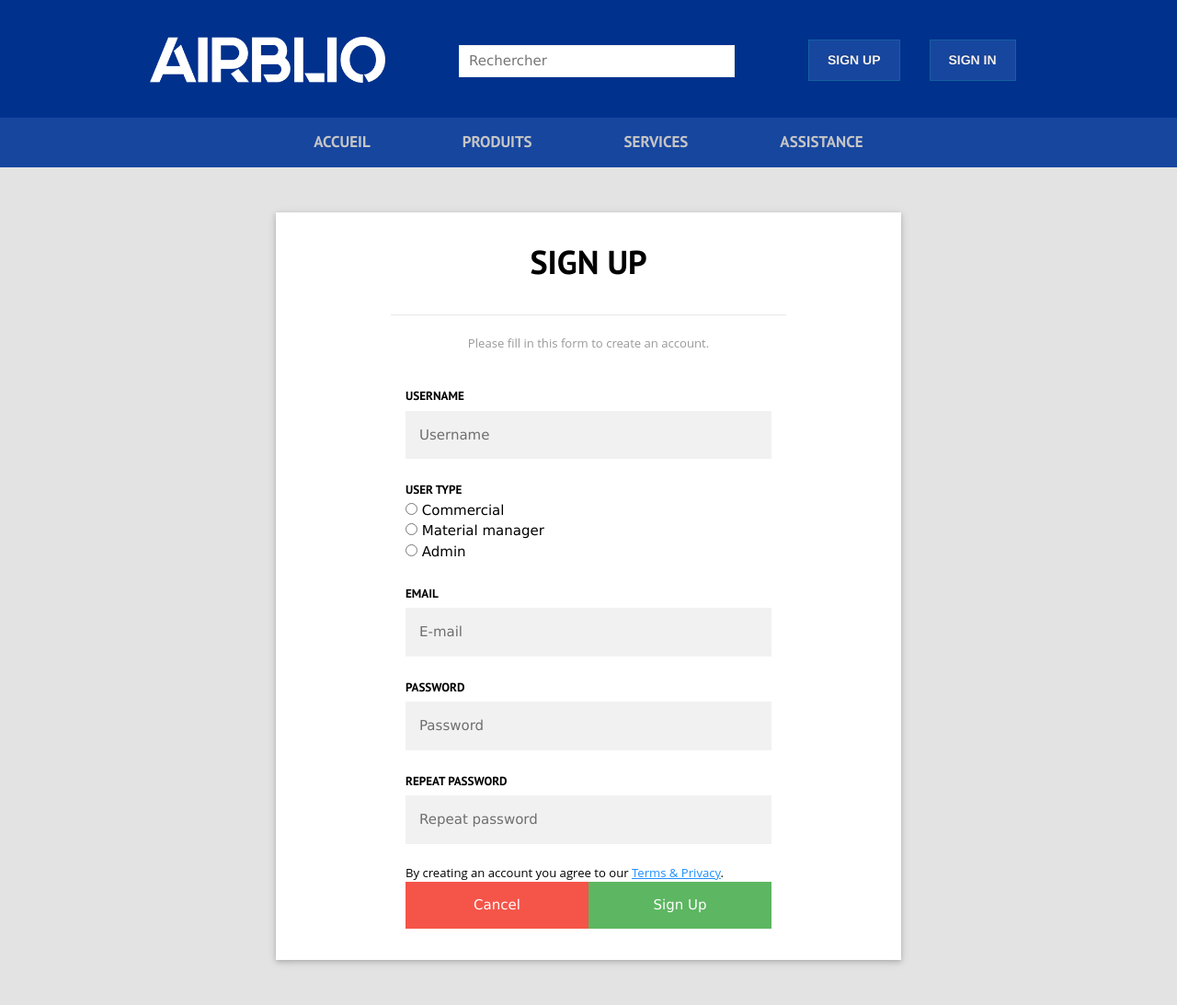
After one commit to axelacu/SIA, a PHP site: page /singup_employees.php in a window 1280 px wide. The commit adds this page. Shown: the whole page at 92% size. Run offline with PHP 8.4, Linux system fonts and the light colour scheme.

Commit message:
Adding elements to the data base

```diff
--- a/LogSys/header.php
+++ b/LogSys/header.php
@@ -54,6 +54,28 @@ session_start();
                                    </div>
                               </div>';
                     }else{
+                        $submenu = "";
+                        switch ($_SESSION['TYPE_USER']){
+                            case 'C': //for client.
+                                $submenu = '<a href="commands_client.php" class="w3-bar-item w3-button button">Commands</a>
+                                              <a href="demands.php" class="w3-bar-item w3-button button">Demands</a>';
+                                break;
+                            case 'M': //for commercial
+                                $submenu = '<a href="commands_pro.php" class="w3-bar-item w3-button button">Waiting Clients</a>
+                                              <a href="commands_currents.php" class="w3-bar-item w3-button button">Current Command</a>';
+                                break;
+                            case 'G':
+                            $submenu = '<a href="update_product.php" class="w3-bar-item w3-button button">Updates Products</a>
+                                              <a href="register_product.php" class="w3-bar-item w3-button button">Register Products</a>';
+                                break;
+                            case 'R':
+                                $submenu = '<a href="singup_employees.php" class="w3-bar-item w3-button button">Add Employees</a>
+                                            <a href="update_product.php" class="w3-bar-item w3-button button">Updates Products</a>
+                                              <a href="register_product.php" class="w3-bar-item w3-button button">Register Products</a>
+                                              <a href="commands_pro.php" class="w3-bar-item w3-button button">Waiting Clients</a>
+                                              <a href="commands_currents.php" class="w3-bar-item w3-button button">Current Command</a>';
+                        }
+
                         echo ' <!--<a href="basket.php" class="button">Basket</a> -->
 
                                 <div class="w3-container">
@@ -64,9 +86,7 @@ session_start();
 
                                           <div class="w3-bar-item" >
                                             <button onclick="my_Function1()" class="button" style="margin-top:0">My Account</button>
-                                            <div id="myaccount" class="w3-dropdown-content w3-bar-block" style="background:#1883ba; color: white;">
-                                              <a href="commands_client.php" class="w3-bar-item w3-button button">Commands</a>
-                                              <a href="demands.php" class="w3-bar-item w3-button button">Demands</a>
+                                            <div id="myaccount" class="w3-dropdown-content w3-bar-block" style="background:#1883ba; color: white;">'.$submenu.'
                                             </div>
                                           </div>
 
@@ -97,6 +117,11 @@ session_start();
                         <a href="catalogue.php" id="produit">Produits</a>
                         <a href="services.php" id="service" >Services</a>
                         <a href="#" id="assistance" >Assistance</a>
+                        <?php
+                            if(isset($_SESSION['USER_NAME'])){
+                                echo '<a href="#" id="mappmonde" >Mapmonde</a>';
+                            }
+                        ?>
                         <a href="javascript:void(0);" class="icon" onclick="myFunction()">
                             <i class="fa fa-bars"></i></a>
                     </ul>
--- a/LogSys/includes/add_to_basket.inc.php
+++ b/LogSys/includes/add_to_basket.inc.php
@@ -9,7 +9,7 @@
 require 'dbh.inc.php';
 
 //bouton supprimer de mon panier
-if ($_GET['type']=='suppr') {
+if (isset($_GET['type'])) {
 
     $id_demand = $_GET['id_demand'];
 
--- a/LogSys/includes/recherche.inc.php
+++ b/LogSys/includes/recherche.inc.php
@@ -82,7 +82,7 @@ for($i =($_GET['page']-1)*$num_of_product_by_page  ; $i<($num_of_product_by_page
                     <div class="w3-display-middle w3-display-hover">
                         <a href="display_product.php?label=' . $array_material_name[$i][3] .'&type_offre='.$array_material_name[$i][4].'&file_name='.$array_material_name[$i][0].'&description='.$array_material_name[$i][1].'&prix='.$array_material_name[$i][2].'"
                             target="_blank">
-                            <button type="submit" name="display_product" class="w3-button w3-black">Buy now <i class="fa fa-shopping-cart"></i></button>
+                            <button type="submit" name="display_product" class="w3-button w3-black">Voir <i class="fa fa-shopping-cart"></i></button>
                         </a>
                     </div>
               </div>
--- /dev/null
+++ b/LogSys/singup_employees.php
@@ -0,0 +1,53 @@
+<?php
+/**
+ * Created by PhpStorm.
+ * User: axel_
+ * Date: 16/04/2019
+ * Time: 17:49
+ */
+	require 'header.php';
+?>
+    <main>
+        <section class="blanc" id="signin">
+            <div class="inscription">
+                <h1>Sign Up</h1>
+            </div>
+            <p id="texte2">Please fill in this form to create an account.</p>
+
+            <form action="includes/signup.inc.php" method="post">
+                <div class="signup_in">
+
+                    <label for="username"><b>Username</b></label>
+                    <input type="text" name="uid" placeholder="Username">
+
+                    <label for="radio"> <b> USER TYPE </b> </label>
+                    <br>
+                    <input type="radio" name="type" value="C" id=""> Commercial <br>
+                    <input type="radio" name="type" value="M" id="serv"> Material manager <br>
+                    <input type="radio" name="type" value="R" id="serv"> Admin <br>
+                    <br>
+                    <label for="email"><b>Email</b></label>
+                    <input type="text" name="mail" placeholder="E-mail">
+
+                    <label for="psw"><b>Password</b></label>
+                    <input type="password" name="pwd" placeholder="Password">
+
+                    <label for="psw-repeat"><b>Repeat Password</b></label>
+                    <input type="password" name="pwd-repeat" placeholder="Repeat password">
+
+
+                    <p>By creating an account you agree to our <a href="#" style="color:dodgerblue">Terms & Privacy</a>.</p>
+
+                    <div class="clearfix">
+                        <button type="button" class="cancelbtn">Cancel</button>
+                        <button type="submit" name="signup-submit" class="signupbtn">Sign Up</button>
+                    </div>
+                </div>
+            </form>
+        </section>
+
+    </main>
+
+<?php
+	require 'footer.php';
+?>
```
Also changed, not shown: LogSys/commands_client.php (+11 -5 lines), LogSys/commands_currents.php (added, +7 -0 lines), LogSys/headerold.php (deleted, +0 -39 lines), LogSys/includes/demands_client.inc.php (+18 -6 lines), LogSys/includes/login.inc.php (+10 -3 lines).
